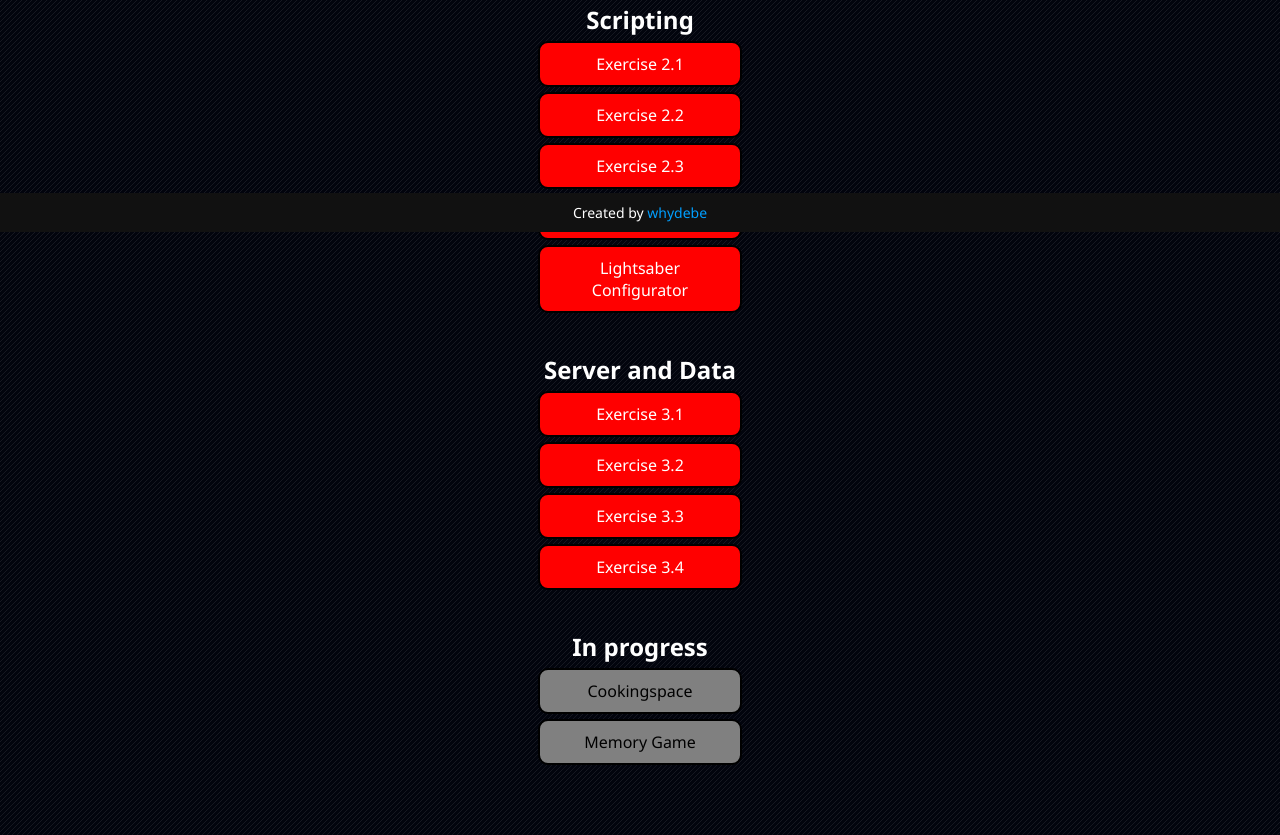
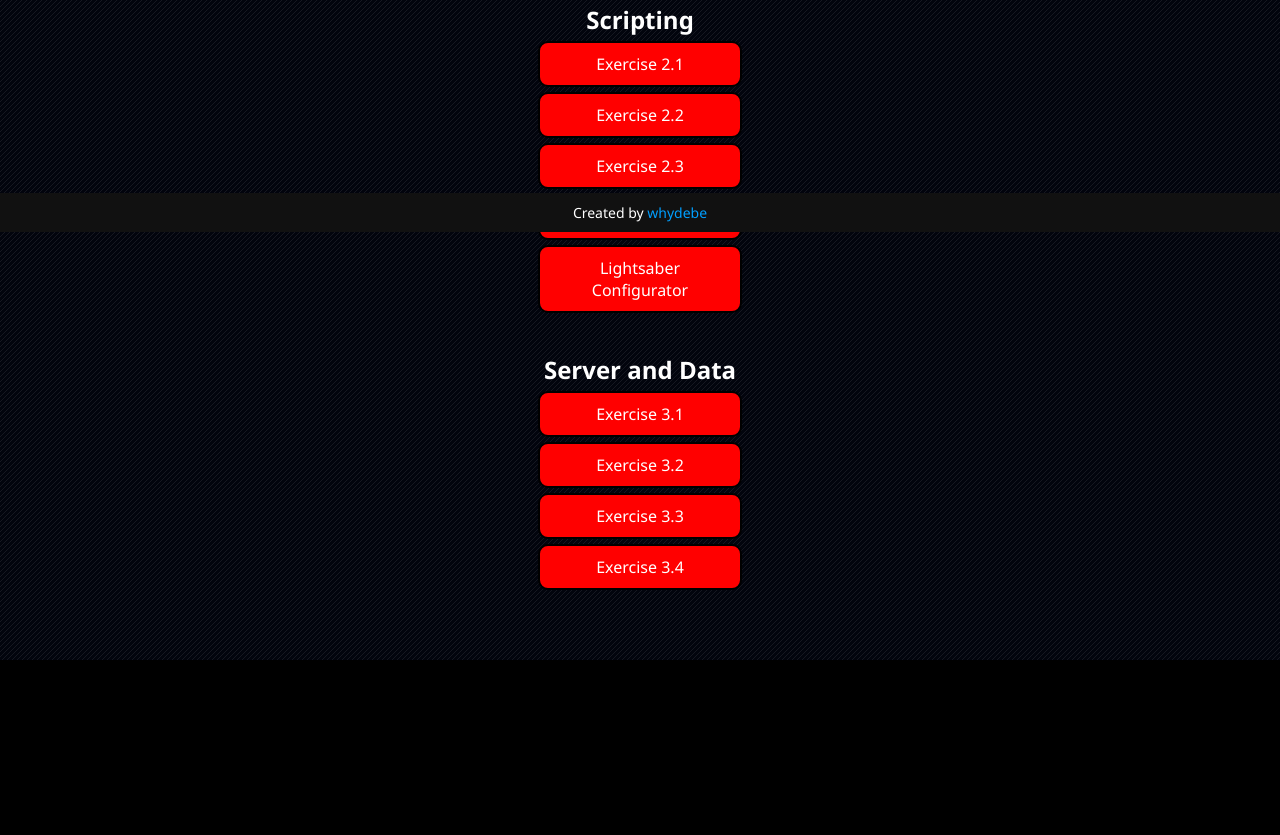
Before and after one commit to whydebe/GIS-SoSe-2021, a website: page Main/seasons.html in a window 1280 px wide. Shown: the part 568-1403 px from the top of the page. After the commit the page ends 1228 px from the top, so only its background shows below. Drawn offline with Linux system fonts and the light colour scheme.

Commit message:
Short link fix

```diff
--- a/Main/seasons.html
+++ b/Main/seasons.html
@@ -53,12 +53,6 @@
             <a class="active" href="https://mongodbnetbrowser.herokuapp.com/?u=testuser&p=isOAoCxzMx4YV0fk&a=whygameplays.iba9w.mongodb.net&n=E3-3&c=Students">Exercise 3.3</a>
             <a class="active" href="../Season_3/E3.4_Database_and_Server/E3.4.html">Exercise 3.4</a>
         </div>
-
-        <div class="exercise">
-            <h2>In progress</h2>
-            <a href="../Season_4/Cookingspace/Cookingspace.html">Cookingspace</a>
-            <a href="../Season_4/Memory/Memory.html">Memory Game</a>
-        </div>
     </main>
 
     <footer class="container-footer">
--- a/Main/stylesheet.css
+++ b/Main/stylesheet.css
@@ -46,7 +46,7 @@ body {
     box-sizing: border-box;
     padding: 30px 30px;
     background-color: var(--dark-grey-dark);
-    position: absolute;
+    position: fixed;
     width: 100vw;
 }
 
```
